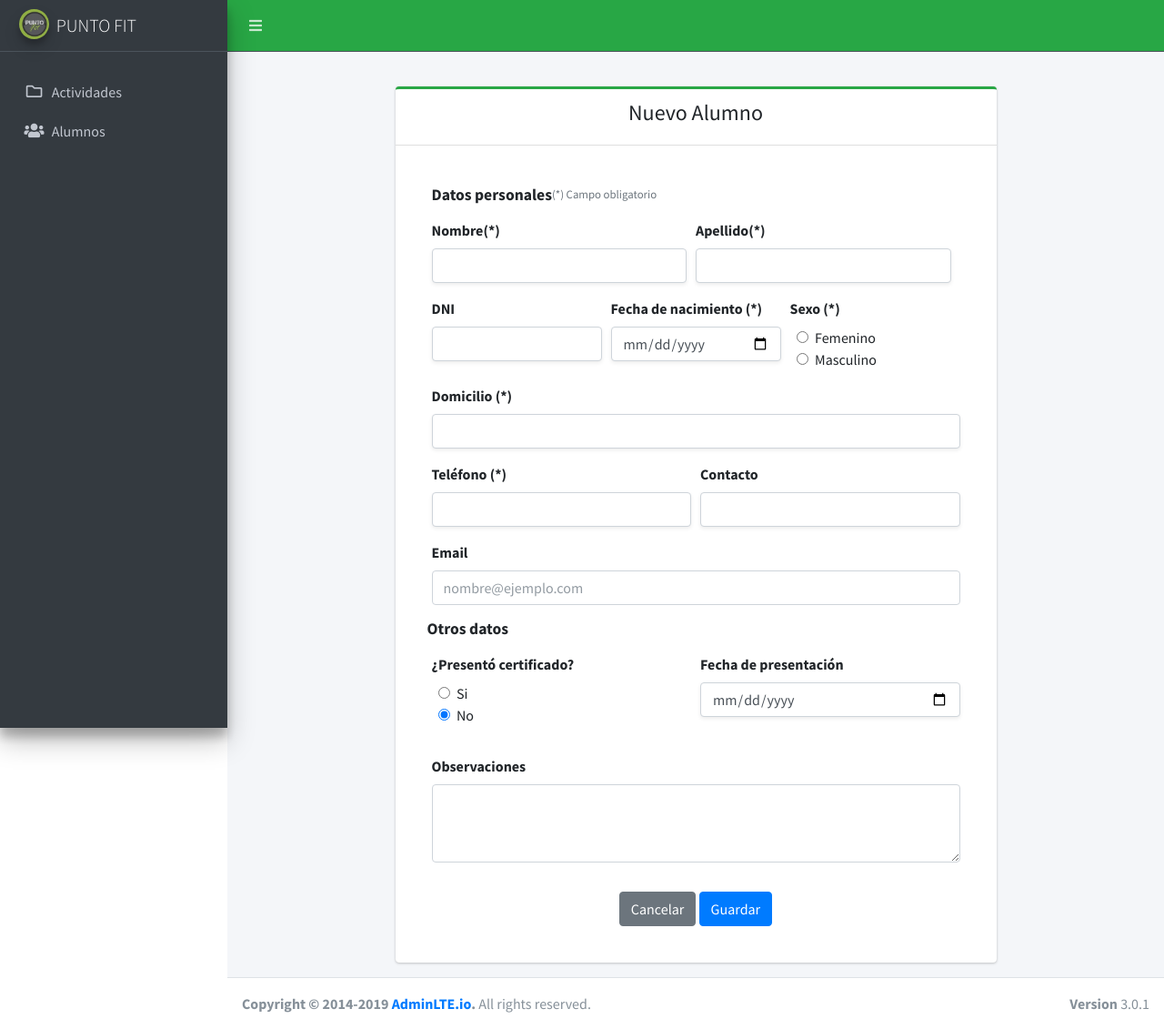
After one commit to AlejandraTolaba/sis-gym, a Laravel app: page /students/create in a window 1280 px wide. The commit adds this page. Shown: the whole page at 91% size. Run offline with Laravel 8, Linux system fonts and the light colour scheme; some libraries are stand-ins or nearby versions.

Commit message:
add students

```diff
--- /dev/null
+++ b/app/Http/Controllers/StudentController.php
@@ -0,0 +1,112 @@
+<?php
+
+namespace App\Http\Controllers;
+
+use Illuminate\Http\Request;
+use App\Student;
+use Yajra\DataTables\DataTables;
+
+class StudentController extends Controller
+{
+    /**
+     * Display a listing of the resource.
+     *
+     * @return \Illuminate\Http\Response
+     */
+    public function index(Request $request)
+    {
+        if ($request->ajax()){
+            $students = Student::all();
+            return DataTables::of($students)
+            ->addColumn('fullname', function($student){
+                return $student->name.' '.$student->lastname;
+            })
+            // ->addColumn('action', 'activity.actions')
+            // ->rawColumns(['action'])
+            ->make(true);
+        }
+        return view('students.index');
+    }
+
+    /**
+     * Show the form for creating a new resource.
+     *
+     * @return \Illuminate\Http\Response
+     */
+    public function create()
+    {
+        return view('students.create');
+    }
+
+    /**
+     * Store a newly created resource in storage.
+     *
+     * @param  \Illuminate\Http\Request  $request
+     * @return \Illuminate\Http\Response
+     */
+    public function store(Request $request)
+    {
+        // dd(request()->all());
+        request()->validate([
+            'name' => 'required',
+            'lastname' => 'required',
+            'dni' => 'required',
+            'birthdate' => 'required',
+            'gender' => 'required',
+            'address' =>'required',
+            'phone_number' => 'required',
+        ]);
+
+        $student = new Student(request()->all());
+        // dd($student);
+
+        $student->save();
+
+        return redirect('students')->with('info','Alumno agregado con éxito');
+    }
+
+    /**
+     * Display the specified resource.
+     *
+     * @param  int  $id
+     * @return \Illuminate\Http\Response
+     */
+    public function show($id)
+    {
+        //
+    }
+
+    /**
+     * Show the form for editing the specified resource.
+     *
+     * @param  int  $id
+     * @return \Illuminate\Http\Response
+     */
+    public function edit($id)
+    {
+        //
+    }
+
+    /**
+     * Update the specified resource in storage.
+     *
+     * @param  \Illuminate\Http\Request  $request
+     * @param  int  $id
+     * @return \Illuminate\Http\Response
+     */
+    public function update(Request $request, $id)
+    {
+        //
+    }
+
+    /**
+     * Remove the specified resource from storage.
+     *
+     * @param  int  $id
+     * @return \Illuminate\Http\Response
+     */
+    public function destroy($id)
+    {
+        //
+    }
+}
--- a/resources/views/layouts/admin.blade.php
+++ b/resources/views/layouts/admin.blade.php
@@ -92,10 +92,10 @@
                         </a>
                     </li>
                     <li class="nav-item">
-                        <a href="pages/gallery.html" class="nav-link">
-                        <!-- <i class="nav-icon far fa-image"></i> -->
+                        <a href="{{ route('students.index') }}" class="nav-link">
+                        <i class="nav-icon fa fa-users"></i>
                         <p>
-
+                            Alumnos
                         </p>
                         </a>
                     </li>
--- /dev/null
+++ b/resources/views/students/create.blade.php
@@ -0,0 +1,199 @@
+@extends('layouts.admin')
+
+@section('content')
+    <!-- Main content -->
+    <section class="content">
+        <div class="row">
+            <div class="col-lg-8 col-md-12 offset-md-2" id="accordion">
+                <div class="card card-success card-outline">
+                    <!-- <a class="d-block w-100" data-toggle="collapse" href="#collapseOne"> -->
+                    <div class="card-header">
+                        <div class="row">
+                            <div class="col-md-12 card-title text-center">
+                                <h4>Nuevo Alumno</h4>
+                            </div>
+                        </div>
+                    </div>
+                    <!-- </a> -->
+                    <div id="collapseOne" class="collapse show" data-parent="#accordion">
+                        <div class="card-body">
+                            <form  action="{{ route('students.store') }}" method="POST">
+                                {{ csrf_field() }}
+                                <div class="card-body">
+                                    <div class="">
+                                        <h3 class="card-title mb-3"><b>Datos personales</b></h3>
+                                        <small class="form-text text-muted"> (*) Campo obligatorio</small>
+                                    </div>
+
+                                    <div class="form-row w-100">
+                                        <div class="col-md-6 mb-3">
+                                            <label for="name">Nombre(*)</label>
+                                            <input class="form-control bg-ligth shadow-sm @if($errors->first('name')) is-invalid @endif"
+                                            id="name"
+                                            type="text"
+                                            name="name"
+                                            value="{{old('name')}}">
+                                                <span class="invalid-feedback" role="alert">
+                                                    <strong> {{ $errors->first('name', ':message') }} </strong>
+                                                </span>
+                                        </div>
+                                        <div class="col-md-6 mb-3">
+                                            <label for="lastname">Apellido(*)</label>
+                                            <input class="form-control bg-ligth shadow-sm @if($errors->first('lastname')) is-invalid @endif"
+                                            id="lastname"
+                                            type="text"
+                                            name="lastname"
+                                            value="{{old('lastname')}}">
+                                                <span class="invalid-feedback" role="alert">
+                                                    <strong> {{ $errors->first('lastname', ':message') }} </strong>
+                                                </span>
+                                        </div>
+                                    </div>
+                                    <div class="form-row">
+                                        <div class="col-md-4 mb-3">
+                                            <label for="dni">DNI</label>
+                                            <input class="form-control bg-ligth shadow-sm @if($errors->first('dni')) is-invalid @endif"
+                                            id='input_dni'
+                                            type="number"
+                                            name="dni"
+                                            value="{{old('dni')}}"
+                                            >
+                                                <span class="invalid-feedback" role="alert">
+                                                    <strong> {{ $errors->first('dni', ':message') }} </strong>
+                                                </span>
+                                        </div>
+                                        <div class="col-md-4 mb-3">
+                                            <label for="birthdate">Fecha de nacimiento (*)</label>
+                                                <input class="form-control bg-ligth shadow-sm @if($errors->first('birthdate')) is-invalid @endif"
+                                                id='input_birthdate'
+                                                type ="date"
+                                                name="birthdate"
+                                                value="{{old('birthdate')}}">
+                                                <span class="invalid-feedback" role="alert">
+                                                    <strong> {{ $errors->first('birthdate', ':message') }} </strong>
+                                                </span>
+                                        </div>
+
+                                        <div class="form-group col-md-4">
+                                            <label for="exampleInputEmail1">Sexo (*)</label>
+                                            <div class="form-check">
+                                                <div class="container">
+                                                    <input class="form-check-input" type="radio" name="gender" id="F" value="F" {{(old('gender') == 'F') ? 'checked' : ''}}>
+                                                    <label class="form-check-label" for="F"> Femenino </label>
+                                                </div>
+
+                                            </div>
+                                            <div class="form-check">
+                                                <div class="container">
+                                                    <input class="form-check-input" type="radio" name="gender" id="M" value="M" {{(old('gender') == 'M') ? 'checked' : ''}}>
+                                                    <label class="form-check-label" for="M"> Masculino </label>
+                                                </div>
+                                            </div>
+                                            <span class="" role="alert">
+                                                <strong style="font-size: 82%; color: #d9534f"> {{ $errors->first('gender', ':message') }} </strong>
+                                            </span>
+                                        </div>
+                                    </div>
+                                    <div class="form-group">
+                                        <label for="address">Domicilio (*)</label>
+                                        <input class="form-control bg-ligth shadow-sm @if($errors->first('address')) is-invalid @endif"
+                                        id="address"
+                                        type="text"
+                                        name="address"
+                                        value="{{old('address')}}">
+                                            <span class="invalid-feedback" role="alert">
+                                                <strong> {{ $errors->first('address', ':message') }} </strong>
+                                            </span>
+                                    </div>
+
+                                    <div class="form-row">
+                                        <div class="col-md-6 mb-3">
+                                            <label for="phone_number">Teléfono (*)</label>
+                                            <input class="form-control bg-ligth shadow-sm @if($errors->first('phone_number')) is-invalid @endif"
+                                            id="phone_number"
+                                            type="text"
+                                            name="phone_number"
+                                            value="{{old('phone_number')}}">
+                                                <span class="invalid-feedback" role="alert">
+                                                    <strong> {{ $errors->first('phone_number', ':message') }} </strong>
+                                                </span>
+                                        </div>
+                                        <div class="col-md-6 mb-3">
+                                            <label for="contact_number">Contacto</label>
+                                            <input class="form-control bg-ligth shadow-sm @if($errors->first('contact_number')) is-invalid @endif"
+                                            id="contact_number"
+                                            type="text"
+                                            name="contact_number"
+                                            value="{{old('contact_number')}}">
+                                        </div>
+                                    </div>
+                                    <div class="form-group">
+                                        <label for="email">Email</label>
+                                        <input type="email"
+                                        class="form-control"
+                                        id="email"
+                                        name="email"
+                                        placeholder="nombre@ejemplo.com"
+                                        value="{{old('email')}}">
+                                    </div>
+
+                                    <div class="form-row">
+                                        <h3 class="card-title mb-3"><b>Otros datos</b></h3>
+                                    </div>
+
+                                    <div class="form-row">
+                                        <div class="col-md-6 mb-3">
+                                            <div class="form-group">
+                                                <label for="exampleInputEmail1">¿Presentó certificado?</label>
+                                                <div class="form-check">
+                                                    <div class="container">
+                                                        <input class="form-check-input" type="radio" name="certificate" id="SI" value=1 {{(old('certificate') == 1) ? 'checked' : ''}}>
+                                                        <label class="form-check-label" for="SI"> Si </label>
+                                                    </div>
+
+                                                </div>
+                                                <div class="form-check">
+                                                    <div class="container">
+                                                        <input class="form-check-input" type="radio" name="certificate" id="NO" value=0 {{(old('certificate') == 0) ? 'checked' : ''}} checked>
+                                                        <label class="form-check-label" for="NO"> No </label>
+                                                    </div>
+                                                </div>
+                                                <span class="" role="alert">
+                                                    <strong style="font-size: 82%; color: #d9534f"> {{ $errors->first('certificate', ':message') }} </strong>
+                                                </span>
+                                            </div>
+                                        </div>
+                                        <div class="col-md-6 mb-3">
+                                            <label for="certificate_date">Fecha de presentación</label>
+                                                <input class="form-control bg-ligth shadow-sm @if($errors->first('certificate_date')) is-invalid @endif"
+                                                id='input_certificate_date'
+                                                type ="date"
+                                                name="certificate_date"
+                                                value="{{ old('certificate_date') }}">
+                                                <span class="invalid-feedback" role="alert">
+                                                    <strong> {{ $errors->first('certificate_date', ':message') }} </strong>
+                                                </span>
+                                        </div>
+                                    </div>
+                                    <div class="form-group">
+                                        <label for="observations">Observaciones</label>
+                                        <textarea class="form-control" id="observations" rows="3"></textarea>
+                                    </div>
+
+                                    <div class="row">
+                                        <div class="col-md-12 text-center mt-3">
+                                            <a href="{{ route('students.index') }}" class="btn btn-secondary">Cancelar</a>
+                                            <button type="submit" class="btn btn-primary">Guardar</button>
+                                        </div>
+                                    </div>
+                                </div>
+                                <!-- /.card-body -->
+                            </form>
+                        </div>
+                    </div>
+                </div>
+            </div>
+        </div>
+    </section>
+    <!-- /.content -->
+@endsection
--- a/routes/web.php
+++ b/routes/web.php
@@ -20,5 +20,6 @@ Route::get('/', function () {
 Auth::routes();
 
 Route::resource('activities','ActivityController');
+Route::resource('students','StudentController');
 
 Route::get('/home', 'HomeController@index')->name('home');
```
Also changed, not shown: app/Student.php (added, +36 -0 lines), database/seeds/StudentSeeder.php (added, +43 -0 lines), resources/lang/es/validation.php (+9 -8 lines), resources/views/students/index.blade.php (added, +93 -0 lines), database/migrations/2024_04_22_195239_create_students_table.php (added).
